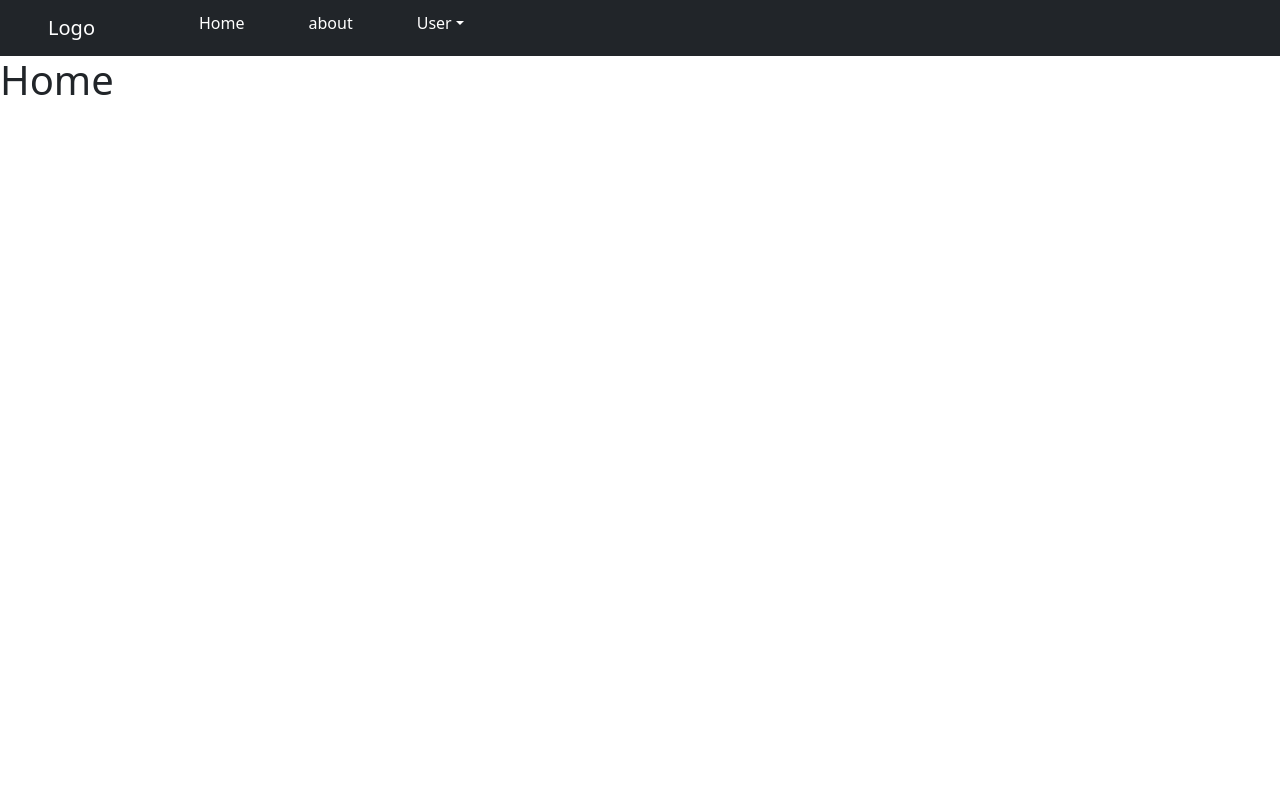
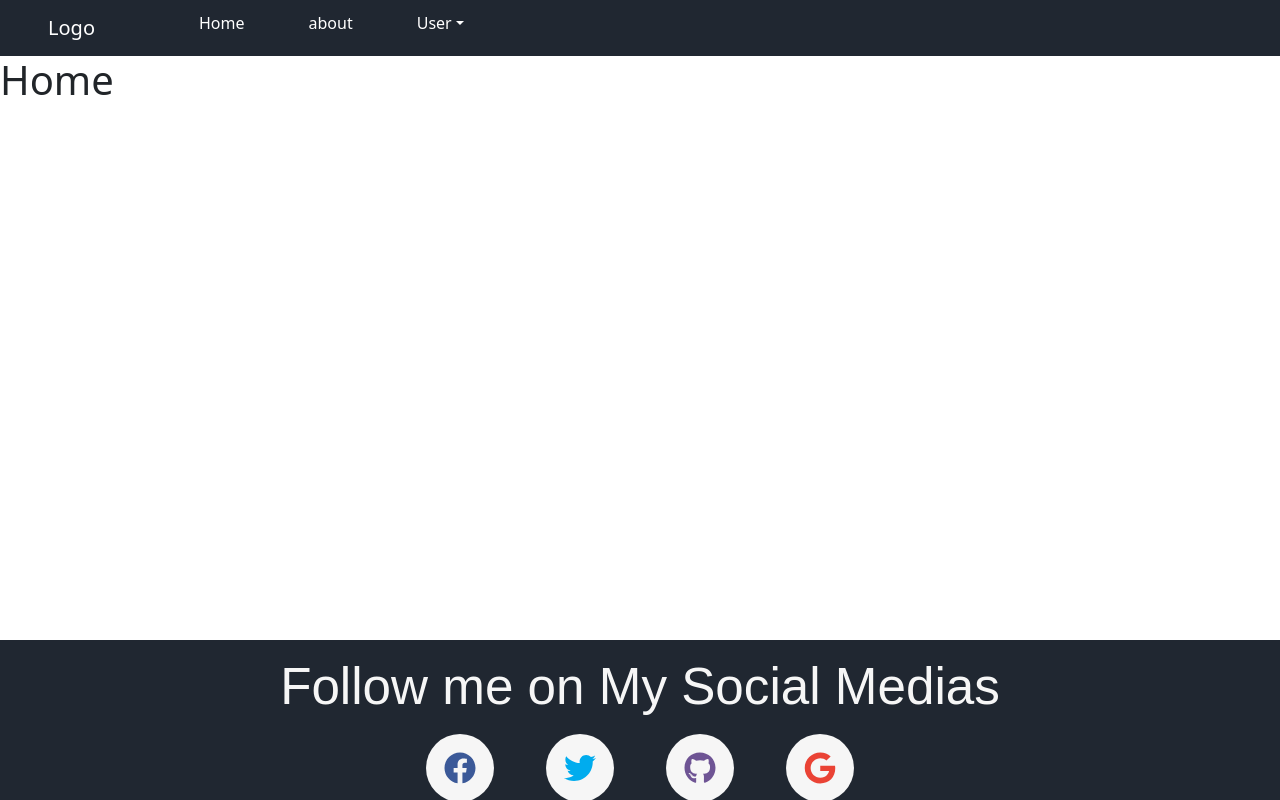
Before and after one commit to AlejoTorres2001/React_TODO_WebApp, a React (Create React App) app: page / in a window 1280 px wide. Built offline with nearby package versions, Linux system fonts and the light colour scheme.

Commit message:
added footer

```diff
--- a/package.json
+++ b/package.json
@@ -3,6 +3,10 @@
   "version": "0.1.0",
   "private": true,
   "dependencies": {
+    "@fortawesome/fontawesome-svg-core": "^1.2.36",
+    "@fortawesome/free-brands-svg-icons": "^5.15.4",
+    "@fortawesome/free-solid-svg-icons": "^5.15.4",
+    "@fortawesome/react-fontawesome": "^0.1.15",
     "@testing-library/jest-dom": "^5.14.1",
     "@testing-library/react": "^11.2.7",
     "@testing-library/user-event": "^12.8.3",
--- /dev/null
+++ b/src/components/Footer.js
@@ -0,0 +1,37 @@
+import { FontAwesomeIcon } from '@fortawesome/react-fontawesome'
+import { faFacebook,faTwitter,faGoogle,faGithub } from "@fortawesome/free-brands-svg-icons";
+
+import React from 'react'
+import '../styles/footer.css'
+export default function Footer() {
+    return (
+        <div className="footer">
+            <div className="title-container">
+
+             <h2 className="title">Follow me on My Social Medias</h2>
+            </div>
+        <div className="social-icons">
+     <a href="" className="social-icon facebook">
+         <span className="icon__inner">
+             <FontAwesomeIcon icon={faFacebook} className="facebook"/>
+         </span>
+     </a>
+     <a href="" className="social-icon twitter">
+         <span className="icon__inner">
+         <FontAwesomeIcon icon={faTwitter} className="twitter"/>
+         </span>
+     </a>
+     <a href="" className="social-icon github">
+         <span className="icon__inner">
+         <FontAwesomeIcon icon={faGithub} className="github"/>
+         </span>
+     </a>
+     <a href="" className="social-icon gmail">
+         <span className="icon__inner">
+         <FontAwesomeIcon icon={faGoogle} className="gmail"/>
+         </span>
+     </a>
+ </div>
+        </div>
+    )
+}
--- a/src/components/NavegationBar.js
+++ b/src/components/NavegationBar.js
@@ -4,21 +4,22 @@ import "../styles/NavegationBar.css";
 import { Link } from "react-router-dom";
 const NavegationBar = () => {
   return (
-    <Navbar bg="dark" expand="lg" className="d-flex ">
+    <Navbar expand="lg" className="d-flex background">
       <Navbar.Brand className="mx-4 text-white">
         <Link to="/" className="mx-4 text-white navbar-brand">
           Logo
         </Link>
       </Navbar.Brand>
-      <Navbar.Toggle aria-controls="navbarScroll" />
-      <Navbar.Collapse id="navbarScroll">
+      <Navbar.Toggle aria-controls="navbarScroll"  className="text-white"/>
+      <Navbar.Collapse id="navbarScroll" >
         <Nav
           className="mx-4 my-2 my-lg-0 "
-          style={{ maxHeight: "100px" }}
+          style={{ maxHeight: "100px",
+                  }}
           navbarScroll
         >
-          <Nav.Link href="/" className="text-white">
-            <Link to="/" className="text-white nav-link">
+          <Nav.Link href="/" className="text-white ">
+            <Link to="/" className="text-white nav-link ">
               Home
             </Link>
           </Nav.Link>
@@ -27,20 +28,20 @@ const NavegationBar = () => {
               about
             </Link>
           </Nav.Link>
-          <NavDropdown title="User" id="navbarScrollingDropdown">
-            <NavDropdown.Item href="/login">
+          <NavDropdown title="User" id="navbarScrollingDropdown" className="background">
+            <NavDropdown.Item href="/login" >
               <Link to="/login" className=" nav-link text-black">
                 Login
               </Link>
             </NavDropdown.Item>
-            <NavDropdown.Item href="/register">
+            <NavDropdown.Item href="/register" >
               <Link to="/register" className=" nav-link text-black">
                 Register
               </Link>
             </NavDropdown.Item>
             <NavDropdown.Divider />
             <NavDropdown.Item href="/tasks">
-              <Link to="/tasks" className=" nav-link text-black">
+              <Link to="/tasks" className=" nav-link text-black ">
                 Tasks
               </Link>
             </NavDropdown.Item>
--- a/src/routers/AppRouter.js
+++ b/src/routers/AppRouter.js
@@ -8,6 +8,7 @@ import HomePage from "../components/pages/Home/HomePage";
 import AboutPage from "../components/pages/About/AboutPage";
 import LoginPage from "../components/pages/Login/LoginPage";
 import RegisterPage from "../components/pages/Register/RegisterPage";
+import Footer from "../components/Footer";
 const AppRouter = () => {
     return (
         <Router>
@@ -30,6 +31,7 @@ const AppRouter = () => {
 
 
             </Switch>
+        <Footer></Footer>
         </Router>
     );
 }
--- a/src/styles/NavegationBar.css
+++ b/src/styles/NavegationBar.css
@@ -10,3 +10,6 @@
 .text-black{
     color: black;
 }
+.background{
+  background-color:#202731 !important;
+}
--- /dev/null
+++ b/src/styles/footer.css
@@ -0,0 +1,119 @@
+/*Social Icons*/
+* {
+    margin: 0;
+    padding: 0;
+    box-sizing: border-box;
+  }
+.title{
+    font-family:  sans-serif;
+    font-size:4vw;
+    margin-top: 1rem;
+    color: #f6f6f6 !important;
+    text-align:center;
+  }
+.footer{
+    background: #202731;
+    position: fixed;
+  top: auto;
+  bottom: 0;
+  width: 100%;
+  height: 20%;
+  display: inline-block;
+}
+.social-icons{
+    display: flex;
+    flex-wrap: wrap;
+    justify-content: center;
+
+  }
+  .social-icon{
+    margin: 8px 25px 0;
+    position: relative;
+    display: flex;
+    justify-content: center;
+    align-items: center;
+    outline: none;
+    width: 70px;
+    height: 70px;
+    text-decoration: none;
+    font-size: xx-large;
+
+  }
+  .icon__inner{
+    display: flex;
+    align-items: center;
+    justify-content: center;
+    flex-direction: row;
+    width: 68px;
+    height: 68px;
+    border-radius: 50%;
+    background: #f6f6f6;
+    text-align: center;
+  }
+  .social-icon i{
+    position: relative;
+
+    font-size: 30px;
+    z-index: 1;
+
+
+  }
+  .social-icon::after{
+    content: "";
+    position: absolute;
+    top: 0;
+    left: 50%;
+    display: block;
+    width: 0;
+    height: 0;
+    border-radius: 50%;
+
+
+  }
+  .social-icon :hover{
+    opacity: 80%;
+    transition: 0.3s;
+}
+
+  .facebook{
+    color: #3b5998;
+  }
+  .facebook:hover{
+    color: #3b5998;
+  }
+  .facebook::after{
+    background: #3b5998;
+  }
+
+
+
+.twitter::after{
+    background: #00acee;
+  }
+  .twitter{
+    color: #00acee;
+  }
+  .twitter:hover{
+    color: #00acee;
+  }
+
+
+  .github{
+    color: #6e5494;
+  }
+  .github:hover{
+    color: #6e5494;
+  }
+  .github::after{
+    background: #6e5494;
+
+  }
+  .gmail{
+    color: #EA4335;
+  }
+  .gmail:hover{
+    color: #EA4335;
+  }
+  .gmail::after{
+    background: #EA4335;
+  }
--- a/src/styles/index.css
+++ b/src/styles/index.css
@@ -5,6 +5,7 @@ body {
     sans-serif;
   -webkit-font-smoothing: antialiased;
   -moz-osx-font-smoothing: grayscale;
+  overflow-x: hidden;
 }
 
 code {
```
Also changed, not shown: 1 other file (tests, documents, lock files or other folders).
